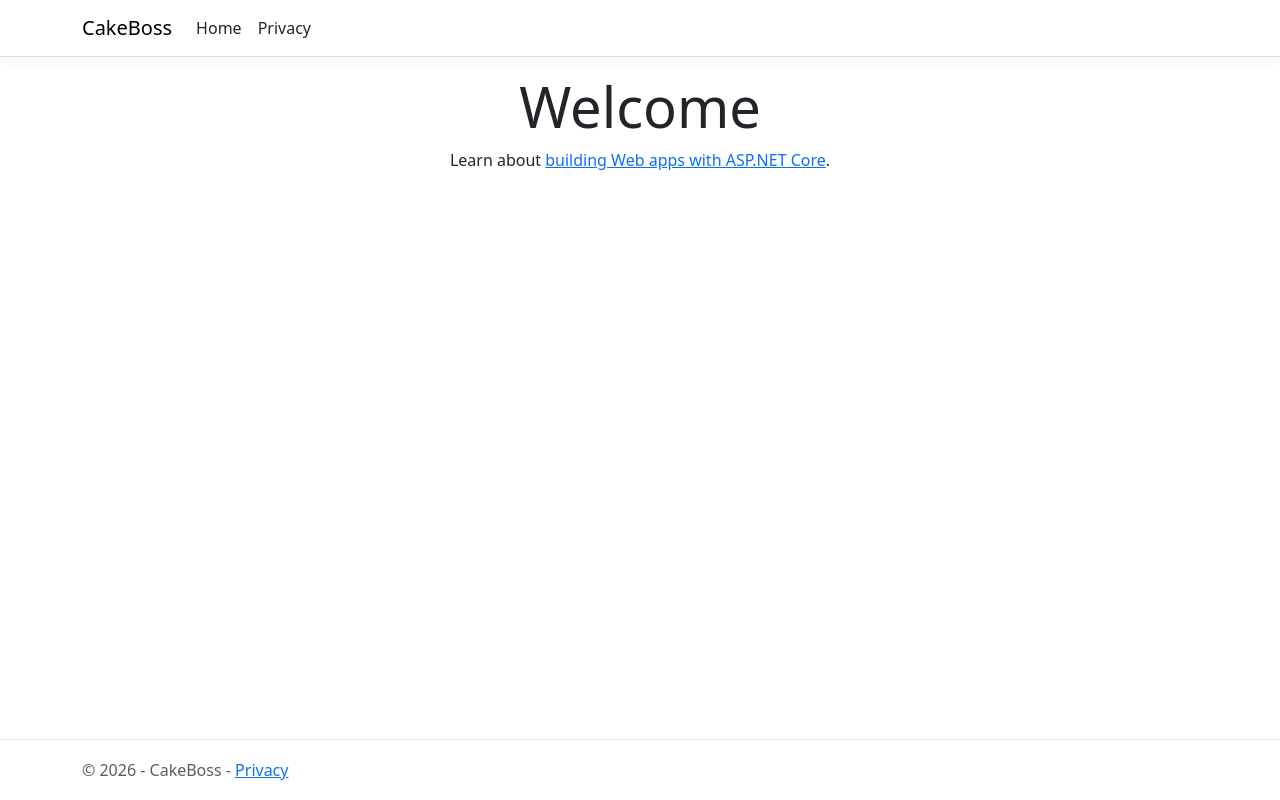
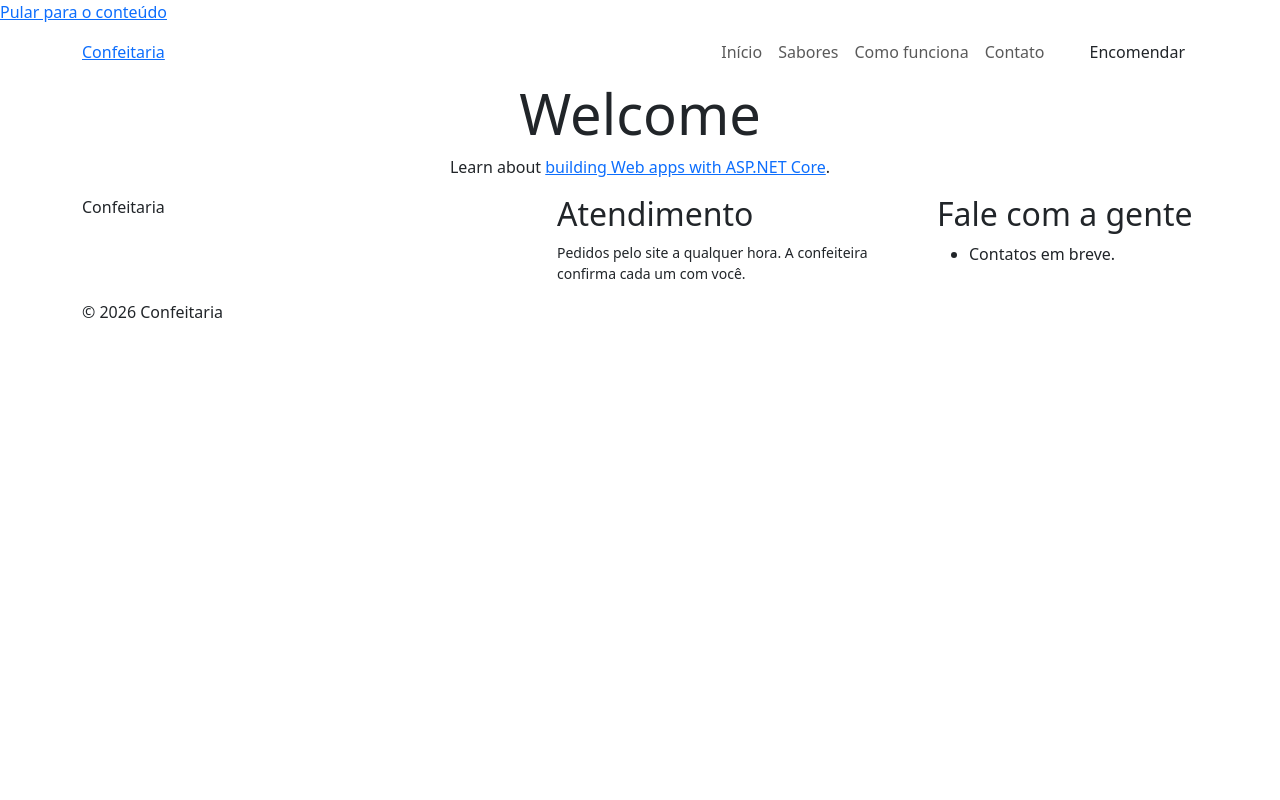
Before and after one commit to campanerd/cake-boss, an ASP.NET Core app: page / in a window 1280 px wide. Run offline with ASP.NET Core 8, Linux system fonts and the light colour scheme; style sheets or scripts are compiled from the project's sources; the project's own start-up code is not run, and a stand-in starts its controllers and pages.

Commit message:
feat: add base layout with header and footer

```diff
--- /dev/null
+++ b/frontend/CakeBoss.Frontend/Pages/Shared/_Footer.cshtml
@@ -0,0 +1,43 @@
+@inject Microsoft.Extensions.Options.IOptions<CakeBoss.Frontend.Site.SiteOptions> SiteOptions
+@{
+    var site = SiteOptions.Value;
+}
+<footer class="site-footer" id="contato">
+    <div class="container">
+        <div class="row g-4">
+            <div class="col-md-5">
+                <p class="footer-brand">@site.Name</p>
+                <p class="footer-text">@site.Tagline</p>
+            </div>
+
+            <div class="col-sm-6 col-md-4">
+                <h2 class="footer-title">Atendimento</h2>
+                @if (!string.IsNullOrWhiteSpace(site.OpeningHours))
+                {
+                    <p class="footer-text">@site.OpeningHours</p>
+                }
+                <p class="footer-text small">Pedidos pelo site a qualquer hora. A confeiteira confirma cada um com você.</p>
+            </div>
+
+            <div class="col-sm-6 col-md-3">
+                <h2 class="footer-title">Fale com a gente</h2>
+                <ul class="footer-links">
+                    @if (site.WhatsAppLink is not null)
+                    {
+                        <li><a href="@site.WhatsAppLink" target="_blank" rel="noopener">WhatsApp</a></li>
+                    }
+                    @if (site.InstagramLink is not null)
+                    {
+                        <li><a href="@site.InstagramLink" target="_blank" rel="noopener">Instagram</a></li>
+                    }
+                    @if (site.WhatsAppLink is null && site.InstagramLink is null)
+                    {
+                        <li class="footer-text">Contatos em breve.</li>
+                    }
+                </ul>
+            </div>
+        </div>
+
+        <p class="footer-copy">&copy; @DateTime.Now.Year @site.Name</p>
+    </div>
+</footer>
--- /dev/null
+++ b/frontend/CakeBoss.Frontend/Pages/Shared/_Header.cshtml
@@ -0,0 +1,32 @@
+@inject Microsoft.Extensions.Options.IOptions<CakeBoss.Frontend.Site.SiteOptions> SiteOptions
+@{
+    var site = SiteOptions.Value;
+}
+<header class="site-header scallop-bottom">
+    <nav class="navbar navbar-expand-lg" aria-label="Menu principal">
+        <div class="container">
+            <a class="brand" asp-page="/Index">
+                <span class="brand-name">@site.Name</span>
+                @if (!string.IsNullOrWhiteSpace(site.Tagline))
+                {
+                    <span class="brand-tagline">@site.Tagline</span>
+                }
+            </a>
+
+            <button class="navbar-toggler" type="button" data-bs-toggle="collapse" data-bs-target="#menu-principal"
+                    aria-controls="menu-principal" aria-expanded="false" aria-label="Abrir menu">
+                <span class="navbar-toggler-icon"></span>
+            </button>
+
+            <div class="collapse navbar-collapse" id="menu-principal">
+                <ul class="navbar-nav ms-auto align-items-lg-center">
+                    <li class="nav-item"><a class="nav-link" asp-page="/Index">Início</a></li>
+                    <li class="nav-item"><a class="nav-link" href="/#sabores">Sabores</a></li>
+                    <li class="nav-item"><a class="nav-link" href="/#como-funciona">Como funciona</a></li>
+                    <li class="nav-item"><a class="nav-link" href="#contato">Contato</a></li>
+                </ul>
+                <a class="btn btn-cb ms-lg-4 mt-3 mt-lg-0" href="/#como-funciona">Encomendar</a>
+            </div>
+        </div>
+    </nav>
+</header>
--- a/frontend/CakeBoss.Frontend/Pages/Shared/_Layout.cshtml
+++ b/frontend/CakeBoss.Frontend/Pages/Shared/_Layout.cshtml
@@ -1,52 +1,41 @@
+@inject Microsoft.Extensions.Options.IOptions<CakeBoss.Frontend.Site.SiteOptions> SiteOptions
+@{
+    var site = SiteOptions.Value;
+    var pageTitle = ViewData["Title"] as string;
+    var title = string.IsNullOrWhiteSpace(pageTitle) ? site.Name : $"{pageTitle} · {site.Name}";
+    var description = ViewData["Description"] as string ?? site.Tagline;
+}
 <!DOCTYPE html>
-<html lang="en">
+<html lang="pt-BR">
 <head>
     <meta charset="utf-8" />
     <meta name="viewport" content="width=device-width, initial-scale=1.0" />
-    <title>@ViewData["Title"] - CakeBoss</title>
-    <script type="importmap"></script>
+    <meta name="description" content="@description" />
+    <meta name="theme-color" content="#F4D6CB" />
+    <title>@title</title>
+
+    @* Fontes: Lobster nos títulos (cursiva) e Nunito no texto (arredondada, fácil de ler no celular). *@
+    <link rel="preconnect" href="https://fonts.googleapis.com" />
+    <link rel="preconnect" href="https://fonts.gstatic.com" crossorigin />
+    <link rel="stylesheet" href="https://fonts.googleapis.com/css2?family=Lobster&family=Nunito:ital,wght@0,400;0,600;0,700;0,800;1,400&display=swap" />
+
     <link rel="stylesheet" href="~/lib/bootstrap/dist/css/bootstrap.min.css" />
     <link rel="stylesheet" href="~/css/site.css" asp-append-version="true" />
-    <link rel="stylesheet" href="~/CakeBoss.Frontend.styles.css" asp-append-version="true" />
+    @await RenderSectionAsync("Head", required: false)
 </head>
 <body>
-    <header>
-        <nav class="navbar navbar-expand-sm navbar-toggleable-sm navbar-light bg-white border-bottom box-shadow mb-3">
-            <div class="container">
-                <a class="navbar-brand" asp-area="" asp-page="/Index">CakeBoss</a>
-                <button class="navbar-toggler" type="button" data-bs-toggle="collapse" data-bs-target=".navbar-collapse" aria-controls="navbarSupportedContent"
-                        aria-expanded="false" aria-label="Toggle navigation">
-                    <span class="navbar-toggler-icon"></span>
-                </button>
-                <div class="navbar-collapse collapse d-sm-inline-flex justify-content-between">
-                    <ul class="navbar-nav flex-grow-1">
-                        <li class="nav-item">
-                            <a class="nav-link text-dark" asp-area="" asp-page="/Index">Home</a>
-                        </li>
-                        <li class="nav-item">
-                            <a class="nav-link text-dark" asp-area="" asp-page="/Privacy">Privacy</a>
-                        </li>
-                    </ul>
-                </div>
-            </div>
-        </nav>
-    </header>
-    <div class="container">
-        <main role="main" class="pb-3">
-            @RenderBody()
-        </main>
-    </div>
+    <a class="skip-link" href="#conteudo">Pular para o conteúdo</a>
 
-    <footer class="border-top footer text-muted">
-        <div class="container">
-            &copy; 2026 - CakeBoss - <a asp-area="" asp-page="/Privacy">Privacy</a>
-        </div>
-    </footer>
+    <partial name="_Header" />
 
-    <script src="~/lib/jquery/dist/jquery.min.js"></script>
+    <main id="conteudo" class="site-main">
+        @RenderBody()
+    </main>
+
+    <partial name="_Footer" />
+
     <script src="~/lib/bootstrap/dist/js/bootstrap.bundle.min.js"></script>
     <script src="~/js/site.js" asp-append-version="true"></script>
-
     @await RenderSectionAsync("Scripts", required: false)
 </body>
 </html>
--- a/frontend/CakeBoss.Frontend/Pages/Shared/_Layout.cshtml.css
+++ /dev/null
@@ -1,48 +0,0 @@
-/* Please see documentation at https://learn.microsoft.com/aspnet/core/client-side/bundling-and-minification
-for details on configuring this project to bundle and minify static web assets. */
-
-a.navbar-brand {
-  white-space: normal;
-  text-align: center;
-  word-break: break-all;
-}
-
-a {
-  color: #0077cc;
-}
-
-.btn-primary {
-  color: #fff;
-  background-color: #1b6ec2;
-  border-color: #1861ac;
-}
-
-.nav-pills .nav-link.active, .nav-pills .show > .nav-link {
-  color: #fff;
-  background-color: #1b6ec2;
-  border-color: #1861ac;
-}
-
-.border-top {
-  border-top: 1px solid #e5e5e5;
-}
-.border-bottom {
-  border-bottom: 1px solid #e5e5e5;
-}
-
-.box-shadow {
-  box-shadow: 0 .25rem .75rem rgba(0, 0, 0, .05);
-}
-
-button.accept-policy {
-  font-size: 1rem;
-  line-height: inherit;
-}
-
-.footer {
-  position: absolute;
-  bottom: 0;
-  width: 100%;
-  white-space: nowrap;
-  line-height: 60px;
-}
```
